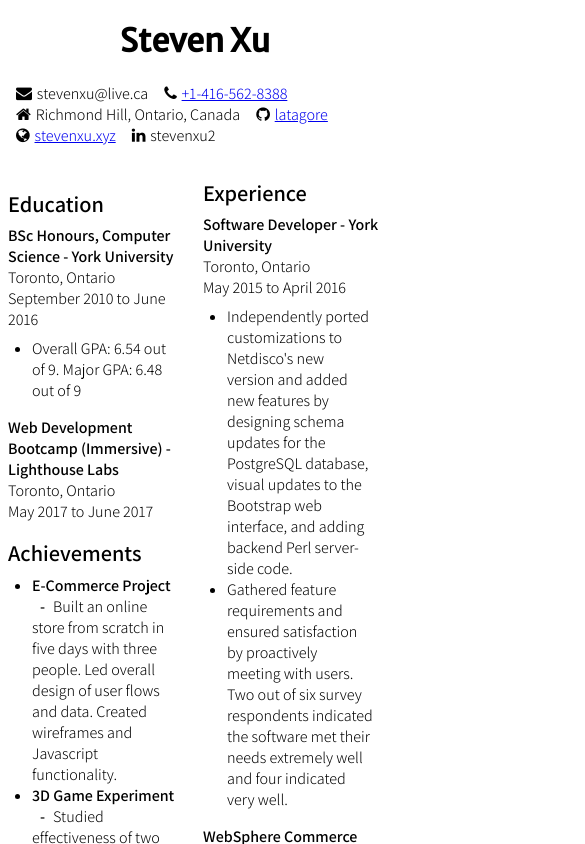
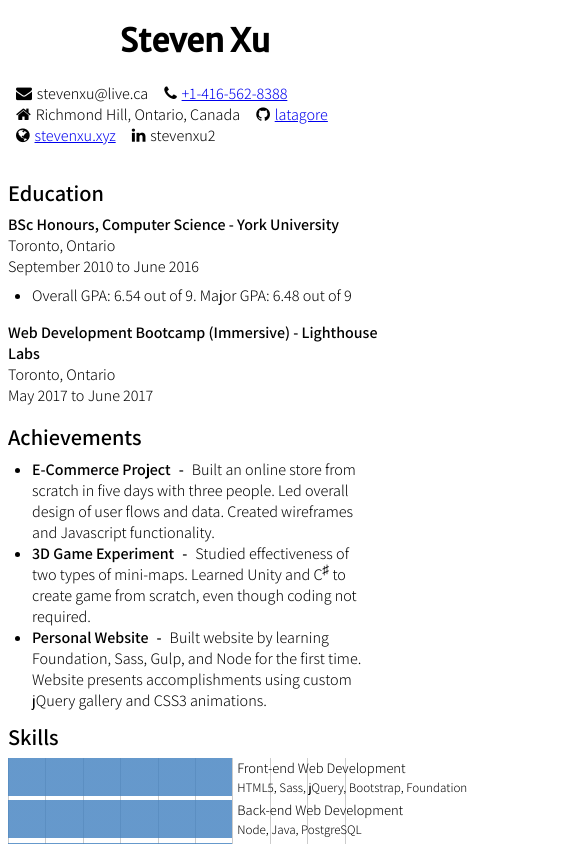
Before and after one commit to latagore/Resume, a React app: page / in a window 390 px wide. Shown: the top 844 px of the page, 585 px wide, since content can reach past the window. Built offline with nearby package versions, Linux system fonts and the light colour scheme.

Commit message:
use one column at 600px breakpoint

```diff
--- a/styles/home.scss
+++ b/styles/home.scss
@@ -33,7 +33,9 @@
 }
 
 main {
-  column-count: 2;
+  @media (min-width: 600px) {
+    column-count: 2;
+  }
 }
 
 section {
```
